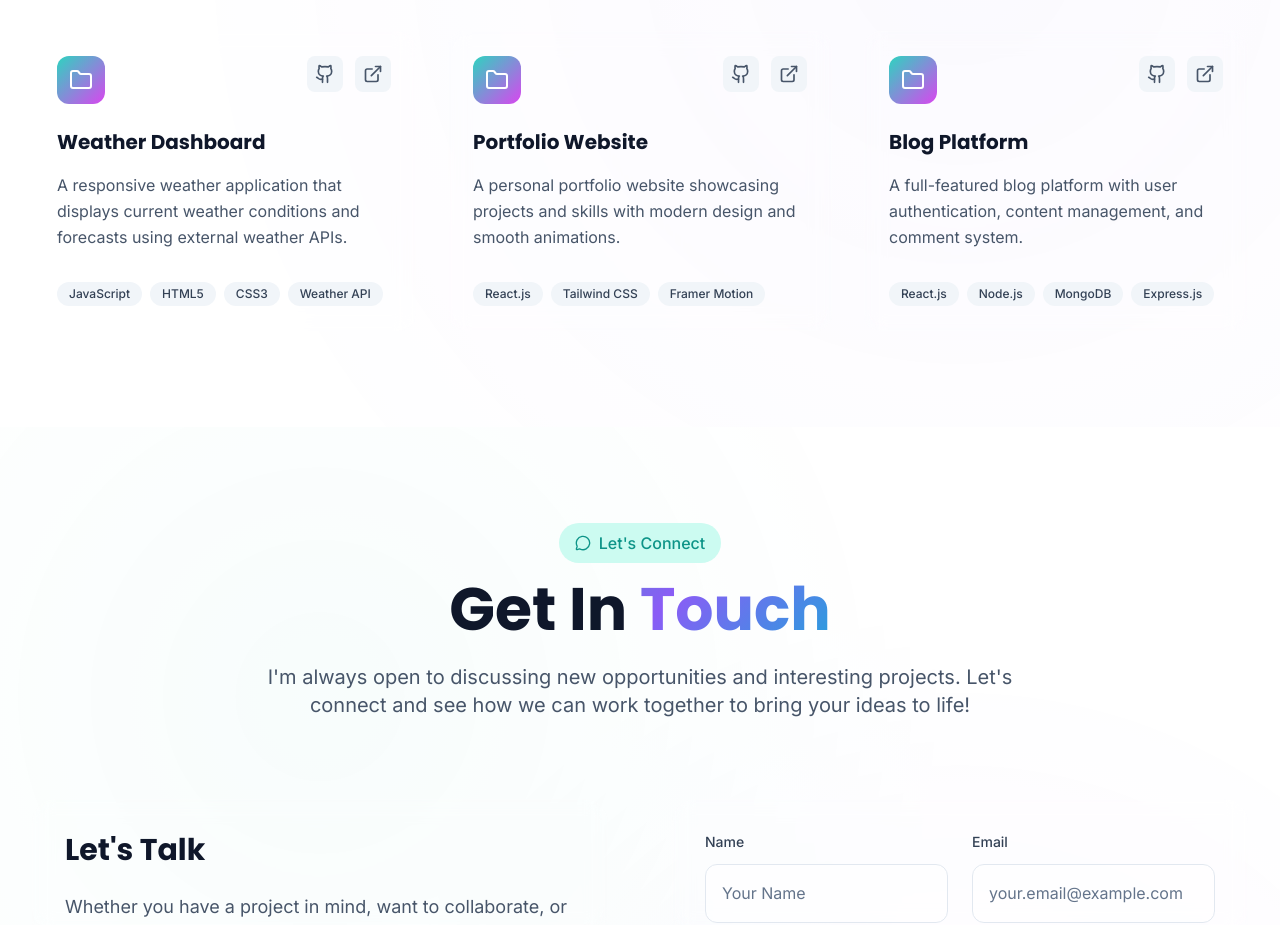
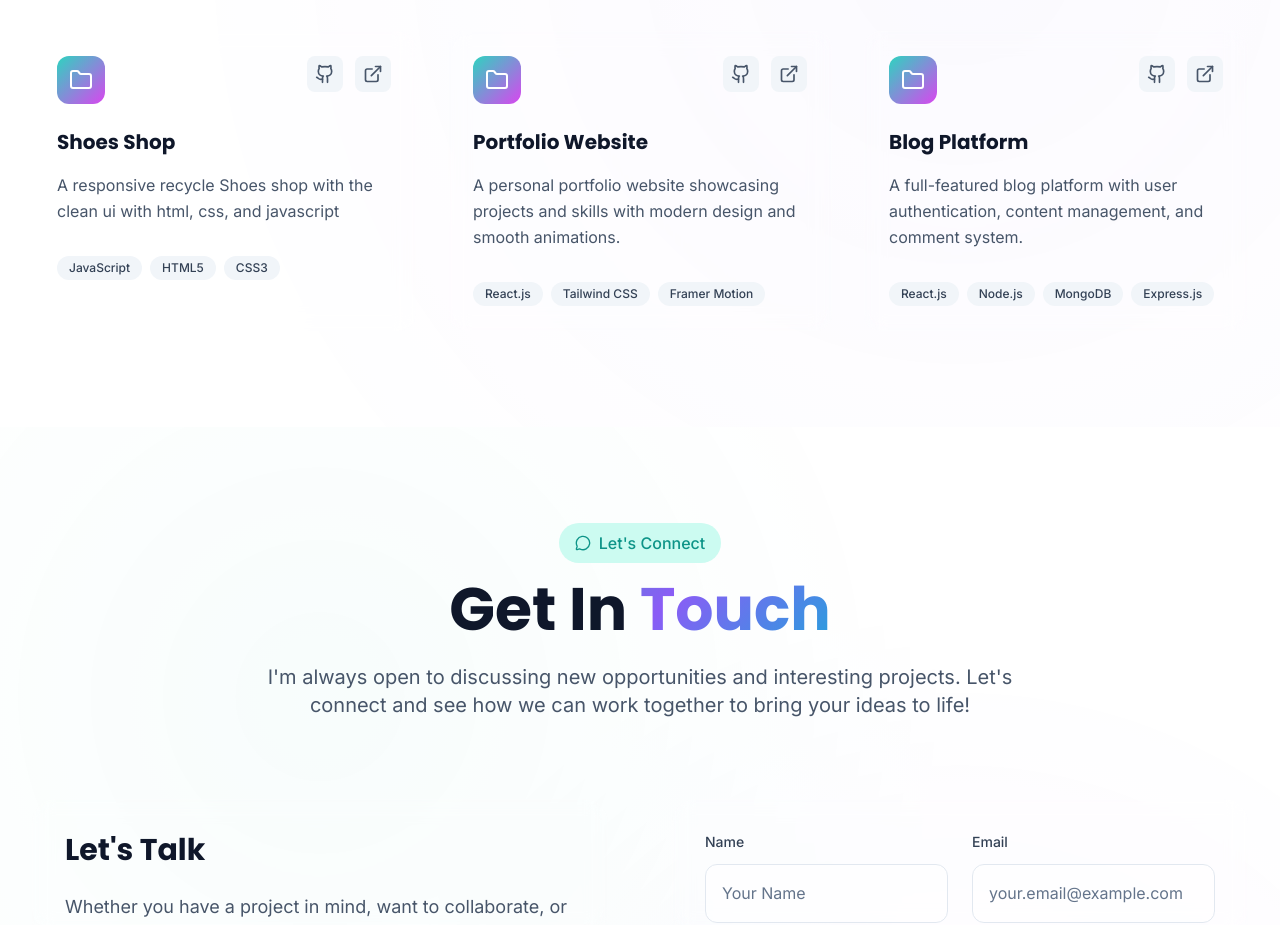
Before and after one commit to sarthak12005/sarthak-portfolio, a React (Vite) app in the folder frontend/: page / in a window 1280 px wide. Shown: the part 7140-8065 px from the top of the page. Built offline with nearby package versions, Linux system fonts and the light colour scheme; no server answers.

Commit message:
Update ProjectsSection.jsx

```diff
--- a/frontend/src/components/ProjectsSection.jsx
+++ b/frontend/src/components/ProjectsSection.jsx
@@ -39,13 +39,13 @@ const ProjectsSection = () => {
     featured: true,
   },
   {
-    title: "Weather Dashboard",
+    title: "Shoes Shop",
     description:
-      "A responsive weather application that displays current weather conditions and forecasts using external weather APIs.",
+      "A responsive recycle Shoes shop with the clean ui with html, css, and javascript",
     image: "/api/placeholder/400/250",
-    technologies: ["JavaScript", "HTML5", "CSS3", "Weather API"],
-    githubUrl: "https://github.com",
-    liveUrl: "https://example.com",
+    technologies: ["JavaScript", "HTML5", "CSS3"],
+    githubUrl: "https://github.com/sarthak12005/PLASHOE",
+    liveUrl: "https://plashoe-nine.vercel.app",
     featured: false,
   },
   {
```
